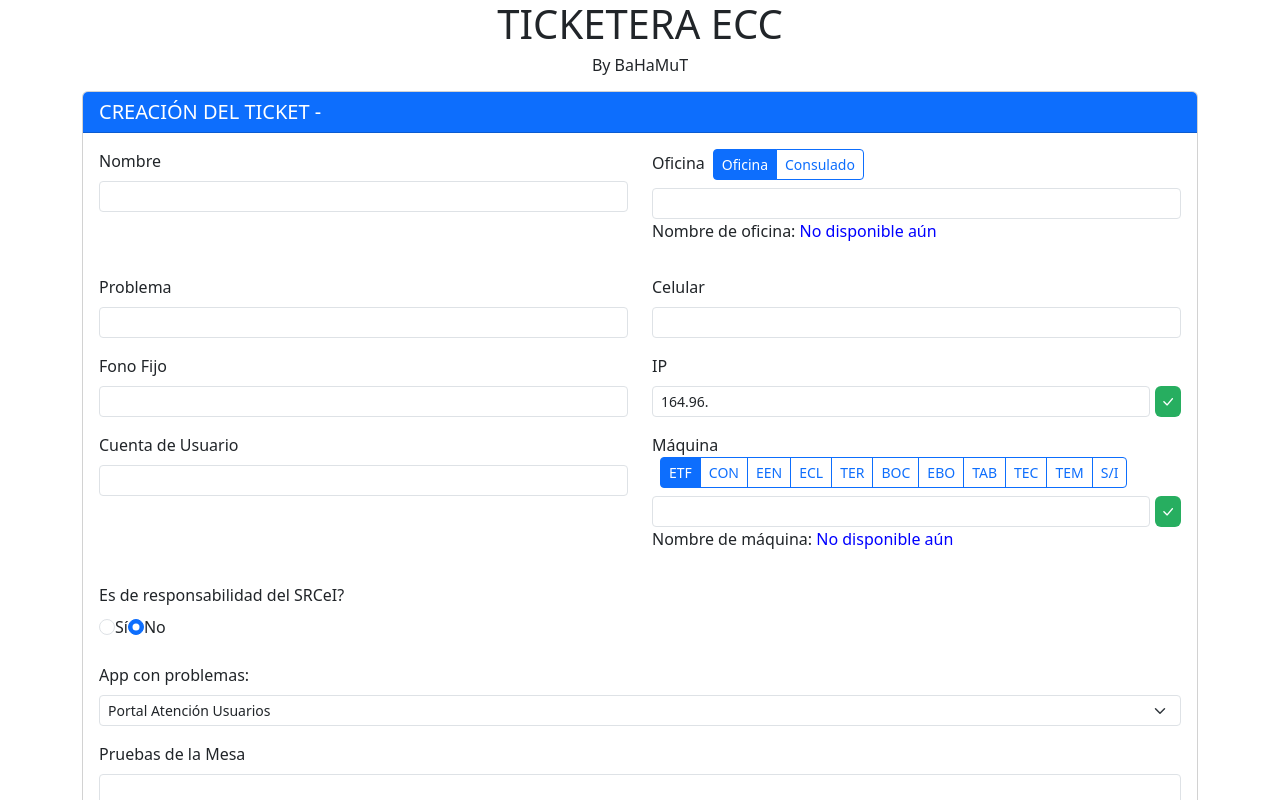
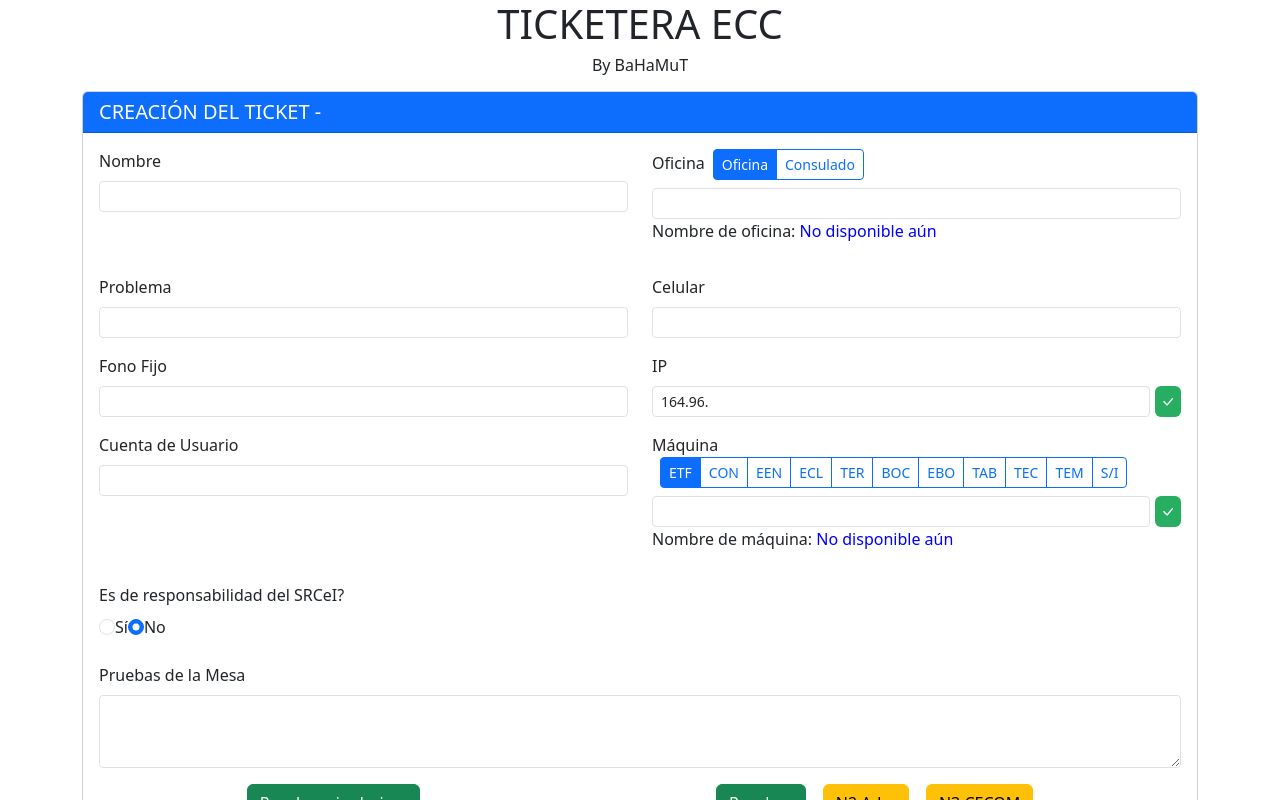
Before and after one commit to BaHaMuT11/ticketera-ecc, a React (Vite) app: page /baha-ticket in a window 1280 px wide. Shown: the top 800 px of the page. Built offline with nearby package versions, Linux system fonts and the light colour scheme.

Commit message:
Revert "Se agrega campo aplicación con problemas"
This reverts commit 667a737385d86f346fb287795898357a7754fad0.

```diff
--- a/src/components/TicketForm.jsx
+++ b/src/components/TicketForm.jsx
@@ -97,7 +97,6 @@ const TicketForm = () => {
         sb.appendLine("OFICINA: " + construirOficina());
         sb.appendLine("IP: " + formTransform(formTicket.ip));
         sb.appendLine("CUENTA DE USUARIO: " + formTransform(formTicket.cuentaUsuario));
-        sb.appendLine("APLICACIÓN CON PROBLEMA: " + formTransform(formTicket.appConProblemas));
         sb.appendLine("PROBLEMA_PRE-DIAGNOSTICO: " + formTransform(formTicket.problema));
         sb.appendLine("PRUEBAS DE LA MESA: " + formTransform(formTicket.pruebasMesa));
 
@@ -467,18 +466,6 @@ const TicketForm = () => {
                                 </div>
                             </div>
 
-                            <div className="mb-3">
-                                <label htmlFor="appConProblemas" className="form-label">App con problemas:</label>
-                                <select className="form-select form-select-sm" id="appConProblemas" name="appConProblemas"
-                                        value={ticketFormData.appConProblemas} onChange={handleChange} required>
-                                    <option value="Portal Atención Usuarios">Portal Atención Usuarios</option>
-                                    <option value="Portal Central">Portal Central</option>
-                                    <option value="Cursos eLearning">Cursos eLearning</option>
-                                    <option value="Teléfono">Teléfono</option>
-                                    <option value="Portal de Autoatención">Portal de Autoatención</option>
-                                </select>
-                            </div>
-
 
                             <div className="mb-3">
                                 <label htmlFor="pruebasMesa" className="form-label">Pruebas de la Mesa</label>
--- a/src/context/TicketProvider.jsx
+++ b/src/context/TicketProvider.jsx
@@ -19,8 +19,7 @@ export const TicketProvider = ({ children }) => {
         maquina: "",
         tipoMaquina: "ETF",
         responsabilidad: "NO",
-        pruebasMesa: "",
-        appConProblemas: "Portal Atención Usuarios"
+        pruebasMesa: ""
     });
     const [ticket, setTicket] = useState("")
     const [reporte, setReporte] = useState("");
```
